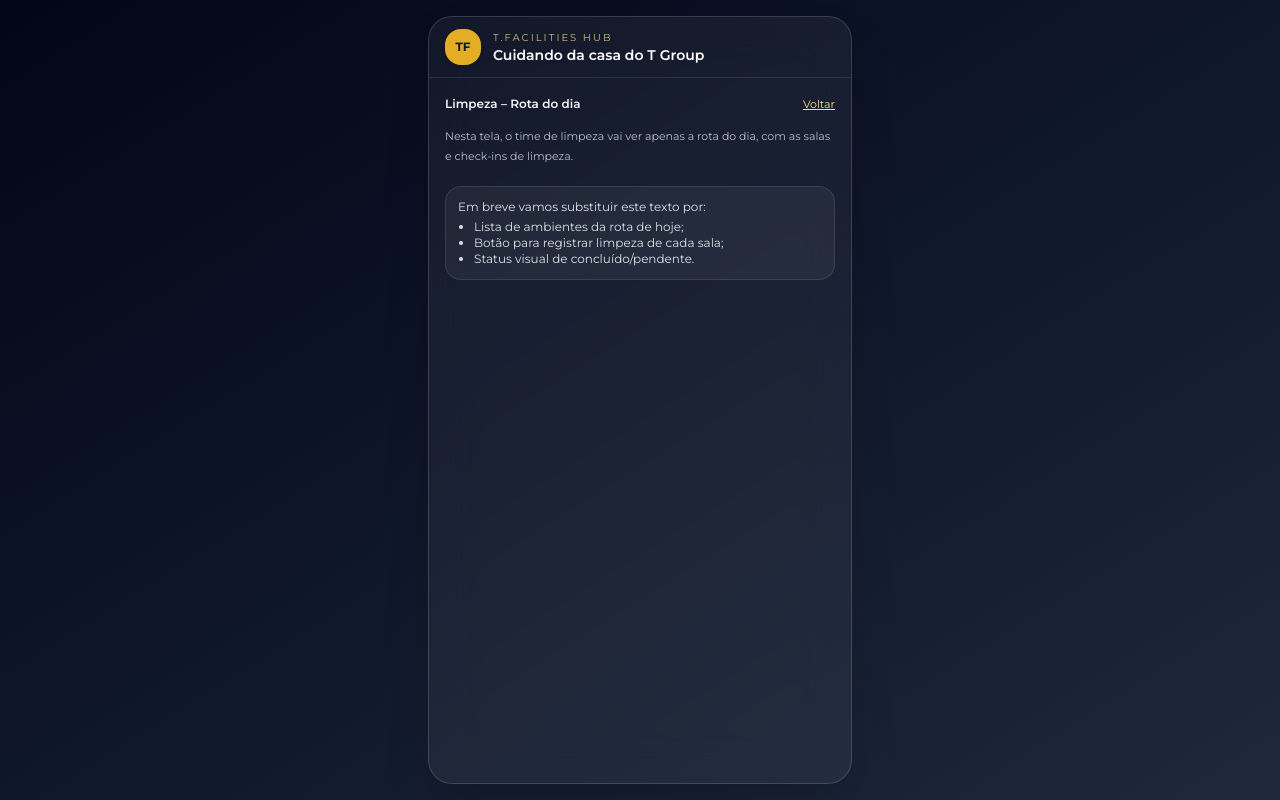
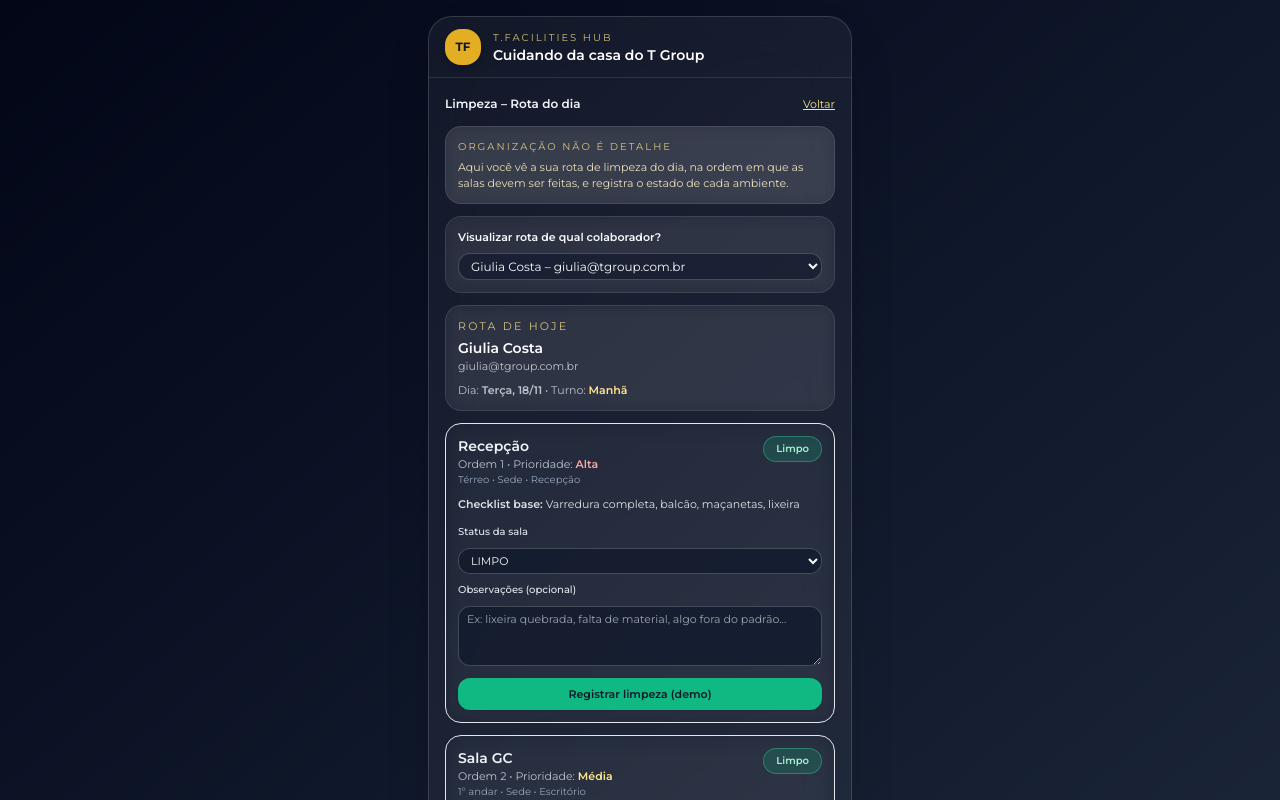
Before and after one commit to morenotgroup/t-facilities-rotas, a Next.js app: page /limpeza in a window 1280 px wide. Shown: the top 800 px of the page. Built offline with nearby package versions, Linux system fonts and the light colour scheme.

Commit message:
Update page.tsx

```diff
--- a/app/limpeza/page.tsx
+++ b/app/limpeza/page.tsx
@@ -1,29 +1,277 @@
-// app/limpeza/page.tsx
+'use client'
+
+import { useMemo, useState } from 'react'
 import Link from 'next/link'
+import { mockCurrentUser } from '@/lib/roles'
+import {
+  getAmbienteById,
+  getRotaDoDiaPorEmail,
+  getTodasRotasDoDia,
+  StatusLimpeza,
+  RotaDia,
+  ItemRota,
+} from './data'
+
+function formatDateBr(iso: string) {
+  const d = new Date(iso)
+  return d.toLocaleDateString('pt-BR', {
+    weekday: 'long',
+    day: '2-digit',
+    month: '2-digit',
+  })
+    .replace('-feira', '')
+    .replace(/\b./, (c) => c.toUpperCase())
+}
+
+function chipStatus(status: StatusLimpeza) {
+  if (status === 'LIMPO') {
+    return 'bg-emerald-500/20 text-emerald-200 border-emerald-400/40'
+  }
+  if (status === 'PENDENTE') {
+    return 'bg-amber-500/20 text-amber-200 border-amber-400/40'
+  }
+  return 'bg-slate-500/20 text-slate-200 border-slate-400/40'
+}
 
 export default function LimpezaPage() {
+  const user = mockCurrentUser
+
+  // se for líder/super admin, ele pode selecionar colaborador
+  const todasRotas = useMemo(() => getTodasRotasDoDia(), [])
+  const emailsDisponiveis = Array.from(
+    new Set(todasRotas.map((r) => r.colaboradorEmail)),
+  )
+
+  const [emailSelecionado, setEmailSelecionado] = useState<string>(
+    user.role === 'LIMPEZA' ? user.email : emailsDisponiveis[0] ?? '',
+  )
+
+  const rotaAtual = useMemo<RotaDia | undefined>(
+    () => getRotaDoDiaPorEmail(emailSelecionado),
+    [emailSelecionado],
+  )
+
+  // estados locais de status/observações por item
+  const [statusByItem, setStatusByItem] = useState<Record<string, StatusLimpeza>>({})
+  const [obsByItem, setObsByItem] = useState<Record<string, string>>({})
+
+  const isLider =
+    user.role === 'LIDER_FACILITIES' || user.role === 'SUPER_ADMIN'
+  const isColabLimpeza = user.role === 'LIMPEZA'
+
+  const podeTrocarColaborador = isLider // só líder/super admin mudam email
+
+  const handleRegistrarLimpeza = (item: ItemRota, rota: RotaDia) => {
+    const status = statusByItem[item.id] || 'LIMPO'
+    const obs = obsByItem[item.id] || ''
+
+    // DEMO: aqui no futuro vai entrar chamada pra API / banco
+    alert(
+      [
+        `Registro de limpeza (DEMO)`,
+        `Colaborador: ${rota.colaboradorNome}`,
+        `Ambiente: ${getAmbienteById(item.ambienteId)?.nome ?? '–'}`,
+        `Status: ${status}`,
+        obs ? `Obs: ${obs}` : '',
+      ]
+        .filter(Boolean)
+        .join('\n'),
+    )
+
+    // opcional: limpar o campo de observação
+    setObsByItem((prev) => ({ ...prev, [item.id]: '' }))
+  }
+
   return (
     <div className="flex h-full flex-col gap-3 px-4 py-4 text-sm">
       <div className="flex items-center justify-between">
-        <p className="text-xs font-semibold text-slate-100">Limpeza – Rota do dia</p>
+        <p className="text-xs font-semibold text-slate-100">
+          Limpeza – Rota do dia
+        </p>
         <Link href="/" className="text-[11px] text-amber-200 underline">
           Voltar
         </Link>
       </div>
 
-      <p className="text-[11px] text-slate-200/80">
-        Nesta tela, o time de limpeza vai ver apenas a rota do dia, com as salas e
-        check-ins de limpeza.
-      </p>
+      {/* Informação contextual */}
+      <section className="rounded-2xl border border-white/10 bg-white/10 p-3 text-xs text-slate-100 backdrop-blur">
+        <p className="text-[10px] uppercase tracking-[0.2em] text-amber-200/80">
+          Organização não é detalhe
+        </p>
+        <p className="mt-1 text-[11px] text-amber-100/90">
+          Aqui você vê a sua rota de limpeza do dia, na ordem em que as salas devem ser
+          feitas, e registra o estado de cada ambiente.
+        </p>
+      </section>
 
-      <div className="mt-2 rounded-2xl border border-white/10 bg-white/5 p-3 text-xs text-slate-100/90">
-        Em breve vamos substituir este texto por:
-        <ul className="mt-1 list-disc pl-4">
-          <li>Lista de ambientes da rota de hoje;</li>
-          <li>Botão para registrar limpeza de cada sala;</li>
-          <li>Status visual de concluído/pendente.</li>
-        </ul>
-      </div>
+      {/* Se for líder, pode escolher o colaborador cuja rota quer enxergar */}
+      {podeTrocarColaborador && emailsDisponiveis.length > 0 && (
+        <section className="rounded-2xl border border-white/10 bg-white/5 p-3 text-xs text-slate-100 backdrop-blur">
+          <p className="text-[11px] font-semibold text-slate-50">
+            Visualizar rota de qual colaborador?
+          </p>
+          <select
+            className="mt-2 w-full rounded-xl border border-white/20 bg-slate-900/60 px-2 py-1 text-xs text-slate-50"
+            value={emailSelecionado}
+            onChange={(e) => setEmailSelecionado(e.target.value)}
+          >
+            {emailsDisponiveis.map((email) => {
+              const rota = getRotaDoDiaPorEmail(email)
+              return (
+                <option key={email} value={email}>
+                  {rota?.colaboradorNome ?? email} – {email}
+                </option>
+              )
+            })}
+          </select>
+        </section>
+      )}
+
+      {/* Se for colaborador de limpeza, reforça que ele está vendo só a rota dele */}
+      {isColabLimpeza && (
+        <section className="rounded-2xl border border-emerald-400/20 bg-emerald-500/10 p-3 text-[11px] text-emerald-100">
+          <p className="font-semibold">Esta é a sua rota de hoje.</p>
+          <p className="mt-1">
+            Vá seguindo a ordem dos ambientes. Ao terminar cada um, registre o status para
+            que o time saiba o que já foi feito.
+          </p>
+        </section>
+      )}
+
+      {/* Caso não exista rota */}
+      {!rotaAtual && (
+        <p className="rounded-2xl border border-white/10 bg-white/5 p-3 text-xs text-amber-100/90">
+          Nenhuma rota encontrada para hoje com o e-mail{' '}
+          <span className="font-semibold">{emailSelecionado}</span>. Quando as rotas
+          estiverem cadastradas pelo líder de Facilities, elas aparecem aqui
+          automaticamente.
+        </p>
+      )}
+
+      {/* Rota encontrada */}
+      {rotaAtual && (
+        <section className="flex flex-1 flex-col gap-3 pb-2">
+          <div className="rounded-2xl border border-white/10 bg-white/5 p-3 text-xs text-slate-100 backdrop-blur">
+            <p className="text-[11px] uppercase tracking-[0.2em] text-amber-200/80">
+              Rota de hoje
+            </p>
+            <p className="mt-1 text-sm font-semibold text-white">
+              {rotaAtual.colaboradorNome}
+            </p>
+            <p className="text-[11px] text-slate-200/80">
+              {rotaAtual.colaboradorEmail}
+            </p>
+            <p className="mt-2 text-[11px] text-slate-200/80">
+              Dia:{' '}
+              <span className="font-semibold">{formatDateBr(rotaAtual.dataISO)}</span> •
+              Turno:{' '}
+              <span className="font-semibold text-amber-200">
+                {rotaAtual.turno}
+              </span>
+            </p>
+          </div>
+
+          <div className="flex flex-col gap-3">
+            {rotaAtual.itens
+              .slice()
+              .sort((a, b) => a.ordem - b.ordem)
+              .map((item) => {
+                const ambiente = getAmbienteById(item.ambienteId)
+                if (!ambiente) return null
+
+                const statusAtual: StatusLimpeza = statusByItem[item.id] || 'LIMPO'
+
+                return (
+                  <div
+                    key={item.id}
+                    className="rounded-2xl border border-white/12 bg-white/8 p-3 text-xs text-slate-100 backdrop-blur-md shadow-sm"
+                  >
+                    <div className="flex items-start justify-between gap-2">
+                      <div className="flex-1">
+                        <p className="text-sm font-semibold">{ambiente.nome}</p>
+                        <p className="text-[11px] text-slate-200/80">
+                          Ordem {item.ordem} • Prioridade:{' '}
+                          <span
+                            className={
+                              item.prioridade === 'Alta'
+                                ? 'font-semibold text-red-300'
+                                : item.prioridade === 'Média'
+                                  ? 'font-semibold text-amber-200'
+                                  : 'font-semibold text-slate-200'
+                            }
+                          >
+                            {item.prioridade}
+                          </span>
+                        </p>
+                        <p className="text-[10px] text-slate-400">
+                          {ambiente.andar} • {ambiente.bloco} • {ambiente.tipo}
+                        </p>
+                      </div>
+
+                      <div
+                        className={`rounded-full border px-3 py-1 text-[10px] font-semibold ${chipStatus(statusAtual)}`}
+                      >
+                        {statusAtual === 'LIMPO' && 'Limpo'}
+                        {statusAtual === 'PENDENTE' && 'Pendente'}
+                        {statusAtual === 'EM_ANDAMENTO' && 'Em andamento'}
+                      </div>
+                    </div>
+
+                    {item.checklist && (
+                      <p className="mt-2 text-[11px] text-slate-100/90">
+                        <span className="font-semibold">Checklist base: </span>
+                        {item.checklist}
+                      </p>
+                    )}
+
+                    <div className="mt-3 flex flex-col gap-2">
+                      <label className="text-[10px] font-medium text-slate-200">
+                        Status da sala
+                      </label>
+                      <select
+                        className="w-full rounded-xl border border-white/20 bg-slate-900/70 px-2 py-1 text-[11px] text-slate-50"
+                        value={statusAtual}
+                        onChange={(e) =>
+                          setStatusByItem((prev) => ({
+                            ...prev,
+                            [item.id]: e.target.value as StatusLimpeza,
+                          }))
+                        }
+                      >
+                        <option value="LIMPO">LIMPO</option>
+                        <option value="PENDENTE">PENDENTE</option>
+                        <option value="EM_ANDAMENTO">EM ANDAMENTO</option>
+                      </select>
+
+                      <label className="text-[10px] font-medium text-slate-200">
+                        Observações (opcional)
+                      </label>
+                      <textarea
+                        className="min-h-[60px] w-full rounded-xl border border-white/20 bg-slate-900/70 px-2 py-1 text-[11px] text-slate-50"
+                        placeholder="Ex: lixeira quebrada, falta de material, algo fora do padrão..."
+                        value={obsByItem[item.id] || ''}
+                        onChange={(e) =>
+                          setObsByItem((prev) => ({
+                            ...prev,
+                            [item.id]: e.target.value,
+                          }))
+                        }
+                      />
+
+                      <button
+                        type="button"
+                        onClick={() => handleRegistrarLimpeza(item, rotaAtual)}
+                        className="mt-1 w-full rounded-xl bg-emerald-500 px-3 py-2 text-[11px] font-semibold text-slate-900 shadow hover:bg-emerald-400"
+                      >
+                        Registrar limpeza (demo)
+                      </button>
+                    </div>
+                  </div>
+                )
+              })}
+          </div>
+        </section>
+      )}
     </div>
   )
 }
```
